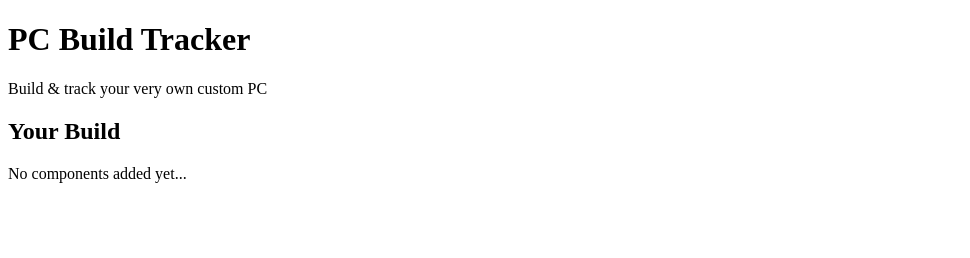
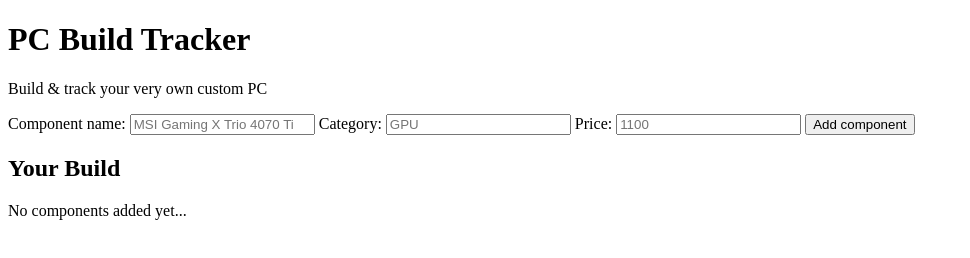
Before and after one commit to cybermikeyy/pc-build-tracker, a plain HTML site: page index.html in a window 1280 px wide. Shown: the whole page, without its empty margins (0-970 px from the left). Drawn offline with Linux system fonts and the light colour scheme.

Commit message:
Added form with inputs for "Component name", "Category", and "Price".

```diff
--- a/index.html
+++ b/index.html
@@ -12,6 +12,18 @@
 <body>
     <h1>PC Build Tracker</h1>
     <p>Build & track your very own custom PC</p>
+
+    <form>
+        <label for="compName">Component name:</label>
+        <input type="text" id="compName" name="compName" placeholder="MSI Gaming X Trio 4070 Ti">
+        <label for="cat" >Category:</label>
+        <input type="text" name="cat" id="cat" placeholder="GPU">
+        <label for="price">Price:</label>
+        <input type="number" name="price" id="price" placeholder="1100">
+        <button id="addComponent" type="submit">Add component</button>
+    </form>
+
+
     <h2>Your Build</h2>
     <p>No components added yet...</p>
 
```
